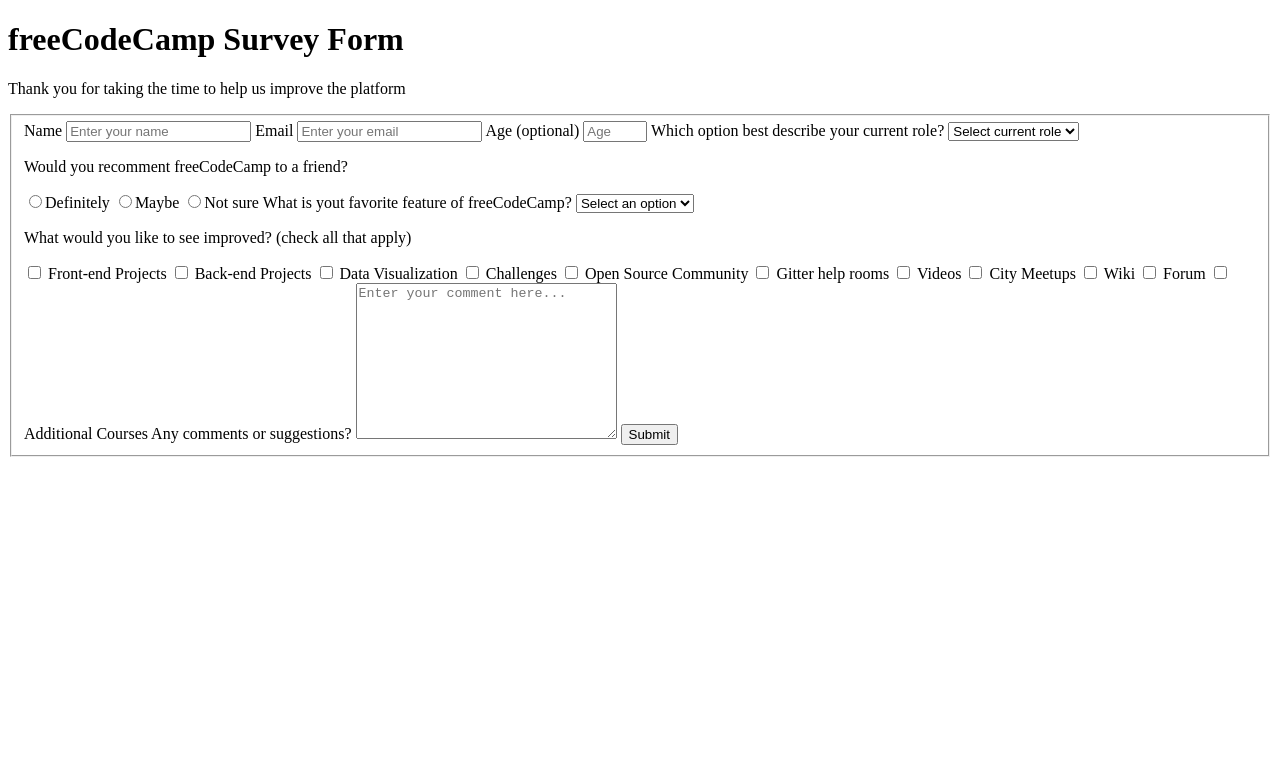
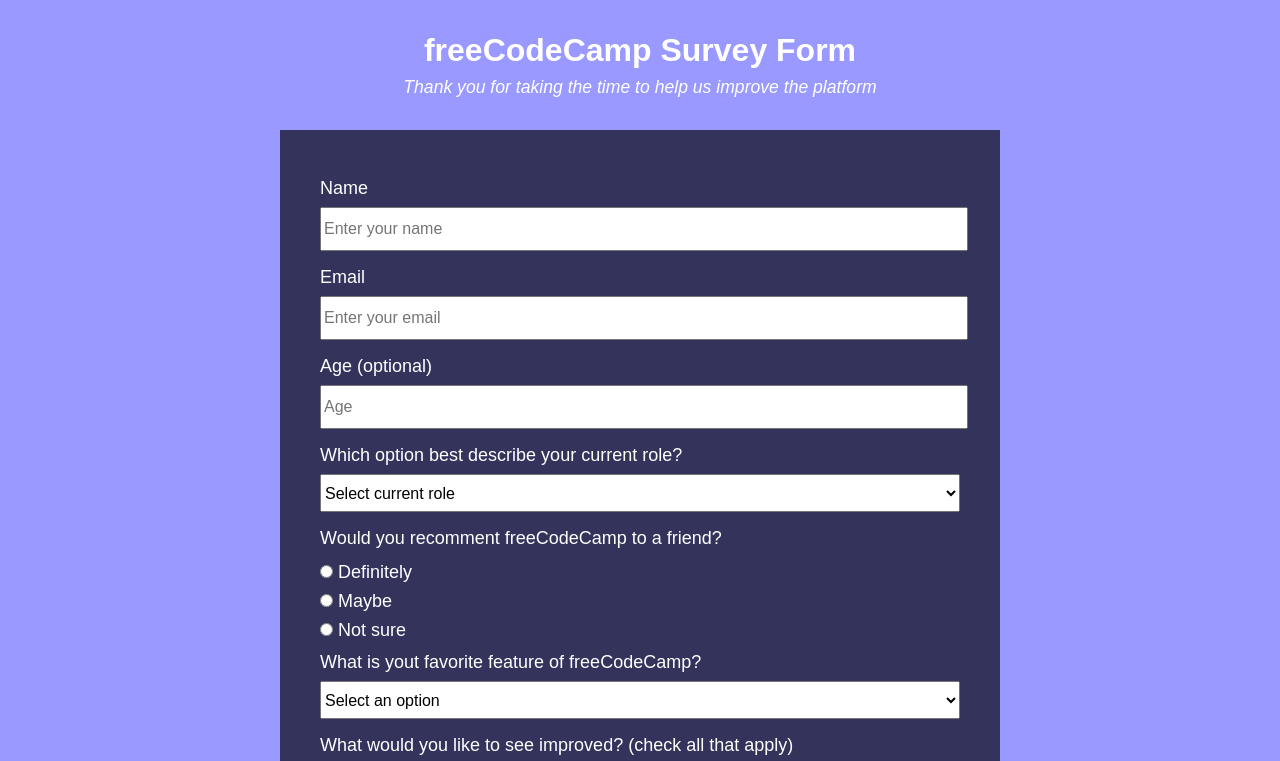
Before and after one commit to Maydarmas/freecodecamp, a plain HTML site: page survey-form/index.html in a window 1280 px wide. Shown: the top 761 px of the page. Drawn offline with Linux system fonts and the light colour scheme.

Commit message:
Add Survey Form CSS.

```diff
--- a/survey-form/index.html
+++ b/survey-form/index.html
@@ -7,8 +7,11 @@
 </head>
 <body>
   <main>
+    <div class="container">
+      <header id="header">
         <h1 id="title">freeCodeCamp Survey Form</h1>
         <p id="description">Thank you for taking the time to help us improve the platform</p>
+      </header>
       <form action="" id="survey-form">
         <fieldset>
           <!-- INPUTS -->
@@ -33,15 +36,15 @@
             </select>
           </label>
           <!-- RADIOS -->
-        <p id="question">Would you recomment freeCodeCamp to a friend?</p>
+          <p class="question">Would you recomment freeCodeCamp to a friend?</p>
           <label for="definitely" id="definitely-label">
-          <input type="radio" id="definitely" name="recommend" value="definitely">Definitely
+            <input type="radio" id="definitely" name="recommend" value="definitely"> Definitely
           </label>
           <label for="maybe" id="maybe-label">
-          <input type="radio" id="maybe" name="recommend" value="maybe">Maybe
+            <input type="radio" id="maybe" name="recommend" value="maybe"> Maybe
           </label>
           <label for="not-sure" id="not-sure-label">
-          <input type="radio" id="not-sure" name="recommend" value="not-sure">Not sure
+            <input type="radio" id="not-sure" name="recommend" value="not-sure"> Not sure
           </label>
           <!-- SECOND SELECT -->
           <label for="dropdown-feature" id="dropdown-feature-label">What is yout favorite feature of freeCodeCamp?
@@ -54,7 +57,7 @@
             </select>
           </label>
           <!-- CHECKBOXES -->
-        <p id="question">What would you like to see improved? <span id="parenthesis">(check all that apply)</span></p>
+          <p class="question">What would you like to see improved? <span id="parenthesis">(check all that apply)</span></p>
           <label for="front-end-projects" id="front-end-projects-label">
             <input id="front-end-projects" type="checkbox" name="front-end-projects" value="front-end-projects"> Front-end Projects
           </label>
@@ -96,6 +99,7 @@
           <button type="submit" id="submit" name="button-submit" value="submit">Submit</button>
         </fieldset>
       </form>
+    </div>
   </main>
 </body>
 </html>
--- a/survey-form/styles.css
+++ b/survey-form/styles.css
@@ -0,0 +1,113 @@
+body {
+    background-color: #9999ff;
+    color: white;
+    font-family: Poppins, sans-serif;
+    margin: 0;
+}
+
+h1 {
+}
+
+p {
+
+}
+
+h1, p {
+
+}
+
+form {
+    background-color: rgba(27, 27, 50, 0.8);
+    border: none;
+    padding: 2.5rem;
+}
+
+fieldset {
+    border: none;
+    padding: 0;
+    margin: 0;
+}
+
+label {
+    display: block;
+    font-size: 1.125rem;
+}
+
+label>input[type="checkbox"] {
+    margin: 0.5rem auto 0.5rem auto;
+}
+
+label>input[type="radio"] {
+    margin: 0.5rem auto 0.5rem auto;
+}
+
+input, select, option, textarea {
+    font-size: 1rem;
+}
+
+#header {
+    text-align: center;
+    margin: 2rem auto 2rem auto;
+}
+
+#title {
+    font-family: sans-serif;
+    margin-top: 0;
+    margin-bottom: 0.5rem;
+}
+
+#description {
+    font-family: sans-serif;
+    font-style: italic;
+    font-size: 1.1rem;
+    margin-top: 0;
+    margin-bottom: 0.5rem;
+}
+
+#name-label, #email-label, #number-label {
+    margin: 0.5rem auto 0.5rem auto;
+}
+
+#name, #email, #number {
+    height: 2.375rem;
+    width: 100%;
+    margin: 0.5rem auto 0.5rem auto;
+}
+
+#dropdown-label, #dropdown-feature-label {
+    margin: 0.5rem auto 0.5rem auto;
+}
+
+#dropdown, #dropdown-feature {
+    height: 2.375rem;
+    width: 100%;
+    margin: 0.5rem auto 0.5rem auto;
+}
+
+#comments-or-suggestions-label {
+    margin: 0.5rem auto 0.5rem auto;
+}
+
+#comments-or-suggestions {
+    min-height: 120px;
+    width: 100%;
+    margin: 0.5rem auto 0.5rem auto;
+}
+#submit {
+    width: 100%;
+    background-color: #37af65;
+    color: white;
+    border: none;
+    height: 45px;
+    font-size: 1rem;
+}
+
+.container {
+    max-width: 720px;
+    margin: 2em auto 0 auto;
+}
+
+.question {
+    font-size: 1.125rem;
+    margin: 0.5rem auto 0.5rem auto;
+}
```
Lines whose indentation alone changed are shown as unchanged.
